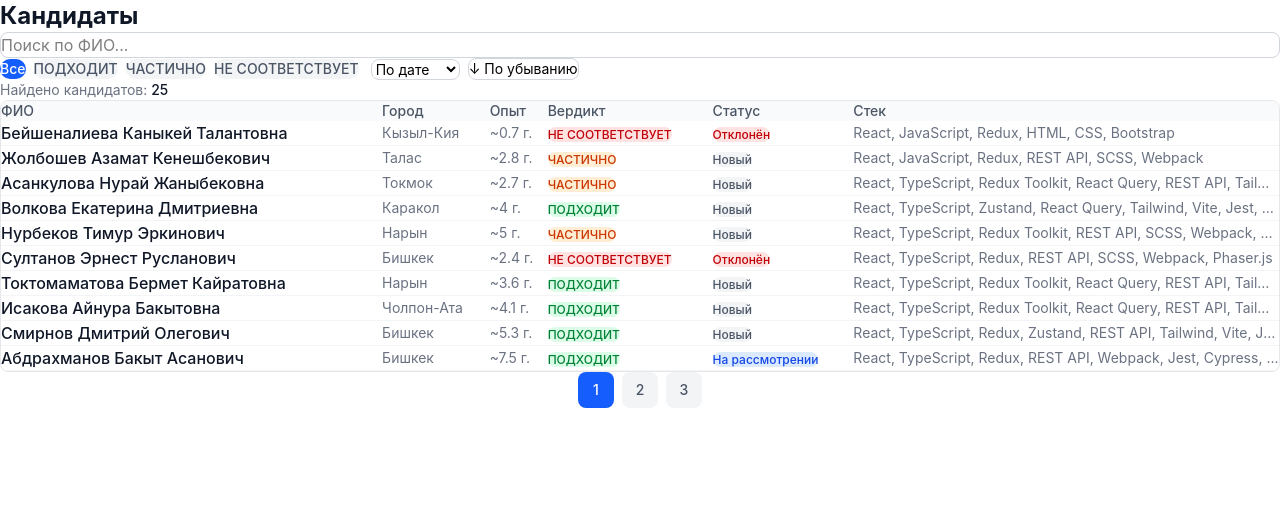
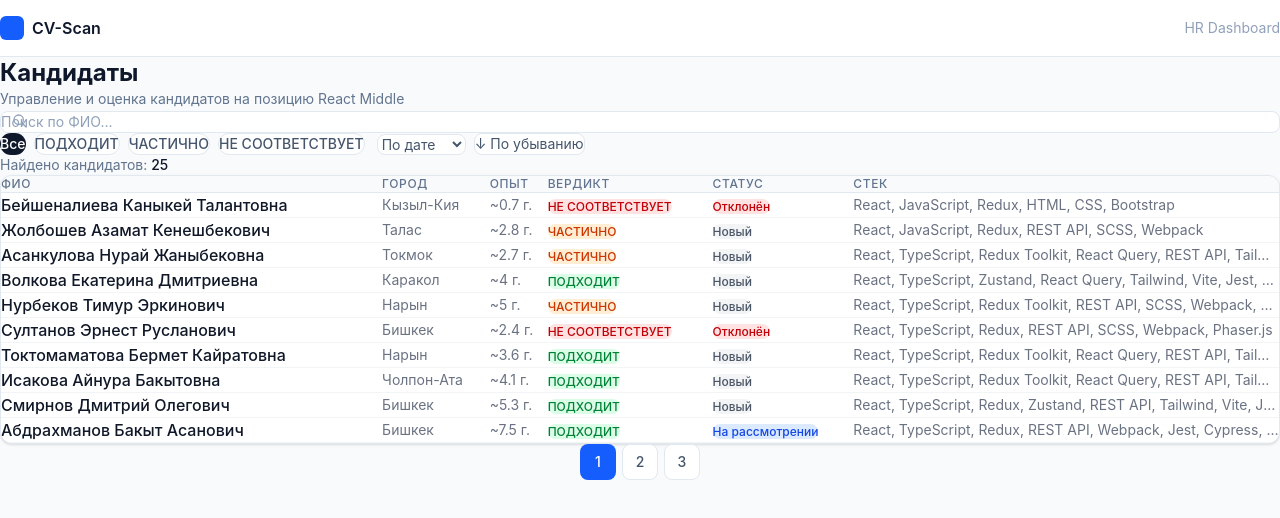
Before and after one commit to alisher-zhuman/candidate-dashboard, a React (Vite) app: page /candidates in a window 1280 px wide. Shown: the top 518 px of the page. Built offline with nearby package versions, Linux system fonts and the light colour scheme.

Commit message:
design: redesign UI in Linear/Vercel minimal style

```diff
--- a/src/components/CandidateList/CandidateList.tsx
+++ b/src/components/CandidateList/CandidateList.tsx
@@ -7,6 +7,19 @@ import { CandidateCard } from '../CandidateCard/CandidateCard';
 import { FilterPanel } from '../FilterPanel/FilterPanel';
 import { SearchBar } from '../SearchBar/SearchBar';
 
+const SkeletonRow = () => (
+  <tr className="border-b border-slate-100">
+    {[140, 80, 60, 90, 80, 160].map((w, i) => (
+      <td key={i} className="py-3.5 px-4">
+        <div
+          className="h-4 bg-slate-200 rounded animate-pulse"
+          style={{ width: w }}
+        />
+      </td>
+    ))}
+  </tr>
+);
+
 export const CandidateList = () => {
   const fetchCandidates = useCandidatesStore(state => state.fetchCandidates);
   const page = useFiltersStore(state => state.page);
@@ -14,28 +27,11 @@ export const CandidateList = () => {
 
   const { candidates, totalCandidates, totalPages, isLoading, error } = useCandidates();
 
-  // Синхронизация фильтров с URL
   useUrlFilters();
 
   useEffect(() => {
     fetchCandidates();
   }, [fetchCandidates]);
-
-  if (isLoading) {
-    return (
-      <div className="flex justify-center items-center h-64">
-        <div className="text-gray-500">Загрузка кандидатов...</div>
-      </div>
-    );
-  }
-
-  if (error) {
-    return (
-      <div className="flex justify-center items-center h-64">
-        <div className="text-red-500">{error}</div>
-      </div>
-    );
-  }
 
   return (
     <div className="space-y-4">
@@ -47,40 +43,51 @@ export const CandidateList = () => {
       </div>
 
       {/* Счётчик */}
-      <div className="text-sm text-gray-500">
-        Найдено кандидатов: <span className="font-medium text-gray-900">{totalCandidates}</span>
+      <div className="text-sm text-slate-500">
+        Найдено кандидатов:{' '}
+        <span className="font-medium text-slate-900">{totalCandidates}</span>
       </div>
 
+      {/* Ошибка */}
+      {error && (
+        <div className="text-center py-8 text-red-500 text-sm">{error}</div>
+      )}
+
       {/* Таблица */}
-      {candidates.length === 0 ? (
-        <div className="text-center py-16 text-gray-400">
+      {!error && (
+        candidates.length === 0 && !isLoading ? (
+          <div className="text-center py-16 text-slate-400 text-sm">
             Кандидаты не найдены
           </div>
         ) : (
-        <div className="overflow-x-auto rounded-lg border border-gray-200">
+          <div className="overflow-x-auto rounded-xl border border-slate-200 bg-white shadow-sm">
             <table className="w-full">
-            <thead className="bg-gray-50">
+              <thead className="bg-slate-50 border-b border-slate-200">
                 <tr>
-                <th className="py-3 px-4 text-left text-sm font-medium text-gray-600">ФИО</th>
-                <th className="py-3 px-4 text-left text-sm font-medium text-gray-600">Город</th>
-                <th className="py-3 px-4 text-left text-sm font-medium text-gray-600">Опыт</th>
-                <th className="py-3 px-4 text-left text-sm font-medium text-gray-600">Вердикт</th>
-                <th className="py-3 px-4 text-left text-sm font-medium text-gray-600">Статус</th>
-                <th className="py-3 px-4 text-left text-sm font-medium text-gray-600">Стек</th>
+                  <th className="py-3 px-4 text-left text-xs font-medium text-slate-500 uppercase tracking-wider">ФИО</th>
+                  <th className="py-3 px-4 text-left text-xs font-medium text-slate-500 uppercase tracking-wider">Город</th>
+                  <th className="py-3 px-4 text-left text-xs font-medium text-slate-500 uppercase tracking-wider">Опыт</th>
+                  <th className="py-3 px-4 text-left text-xs font-medium text-slate-500 uppercase tracking-wider">Вердикт</th>
+                  <th className="py-3 px-4 text-left text-xs font-medium text-slate-500 uppercase tracking-wider">Статус</th>
+                  <th className="py-3 px-4 text-left text-xs font-medium text-slate-500 uppercase tracking-wider">Стек</th>
                 </tr>
               </thead>
               <tbody>
-              {candidates.map(candidate => (
+                {isLoading
+                  ? Array.from({ length: 5 }, (_, i) => <SkeletonRow key={i} />)
+                  : candidates.map(candidate => (
                       <CandidateCard key={candidate.id} candidate={candidate} />
-              ))}
+                    ))
+                }
               </tbody>
             </table>
           </div>
+        )
       )}
 
       {/* Пагинация */}
       {totalPages > 1 && (
-        <div className="flex justify-center gap-2">
+        <div className="flex justify-center gap-1.5">
           {Array.from({ length: totalPages }, (_, i) => i + 1).map(p => (
             <button
               key={p}
@@ -88,7 +95,7 @@ export const CandidateList = () => {
               className={`w-9 h-9 rounded-lg text-sm font-medium transition-colors ${
                 page === p
                   ? 'bg-blue-600 text-white'
-                  : 'bg-gray-100 text-gray-600 hover:bg-gray-200'
+                  : 'bg-white border border-slate-200 text-slate-600 hover:bg-slate-50'
               }`}
             >
               {p}
--- a/src/components/FilterPanel/FilterPanel.tsx
+++ b/src/components/FilterPanel/FilterPanel.tsx
@@ -15,6 +15,13 @@ const SORT_OPTIONS: { value: SortField; label: string }[] = [
   { value: "name", label: "По имени" },
   { value: "total_exp", label: "По опыту" },
 ];
+
+const verdictActiveClass: Record<string, string> = {
+  "Все": "bg-slate-900 text-white",
+  "ПОДХОДИТ": "bg-emerald-600 text-white",
+  "ЧАСТИЧНО": "bg-amber-500 text-white",
+  "НЕ СООТВЕТСТВУЕТ": "bg-red-500 text-white",
+};
 
 export const FilterPanel = () => {
   const verdict = useFiltersStore((state) => state.verdict);
@@ -34,8 +41,8 @@ export const FilterPanel = () => {
             onClick={() => setVerdict(v)}
             className={`px-3 py-1.5 rounded-full text-sm font-medium transition-colors ${
               verdict === v
-                ? "bg-blue-600 text-white"
-                : "bg-gray-100 text-gray-600 hover:bg-gray-200"
+                ? verdictActiveClass[v]
+                : "bg-white border border-slate-200 text-slate-600 hover:bg-slate-50"
             }`}
           >
             {v}
@@ -48,7 +55,7 @@ export const FilterPanel = () => {
         <select
           value={sortField}
           onChange={(e) => setSortField(e.target.value as SortField)}
-          className="px-3 py-1.5 border border-gray-300 rounded-lg text-sm outline-none focus:ring-2 focus:ring-blue-500"
+          className="px-3 py-1.5 border border-slate-200 bg-white rounded-lg text-sm outline-none focus:ring-2 focus:ring-blue-500 text-slate-600"
         >
           {SORT_OPTIONS.map((o) => (
             <option key={o.value} value={o.value}>
@@ -59,7 +66,7 @@ export const FilterPanel = () => {
 
         <button
           onClick={() => setSortOrder(sortOrder === "asc" ? "desc" : "asc")}
-          className="px-3 py-1.5 border border-gray-300 rounded-lg text-sm hover:bg-gray-100 transition-colors"
+          className="px-3 py-1.5 border border-slate-200 bg-white rounded-lg text-sm text-slate-600 hover:bg-slate-50 transition-colors"
         >
           {sortOrder === "asc" ? "↑ По возрастанию" : "↓ По убыванию"}
         </button>
--- a/src/components/SearchBar/SearchBar.tsx
+++ b/src/components/SearchBar/SearchBar.tsx
@@ -1,16 +1,31 @@
-import { useFiltersStore } from '../../store/filtersStore';
+import { useFiltersStore } from "../../store/filtersStore";
 
 export const SearchBar = () => {
-  const search = useFiltersStore(state => state.search);
-  const setSearch = useFiltersStore(state => state.setSearch);
+  const search = useFiltersStore((state) => state.search);
+  const setSearch = useFiltersStore((state) => state.setSearch);
 
   return (
-    <input
-      type="text"
-      value={search}
-      onChange={e => setSearch(e.target.value)}
-      placeholder="Поиск по ФИО..."
-      className="w-full px-4 py-2 border border-gray-300 rounded-lg outline-none focus:ring-2 focus:ring-blue-500 focus:border-transparent"
-    />
+    <div className="relative">
+      <svg
+        className="absolute left-3 top-1/2 -translate-y-1/2 w-4 h-4 text-slate-400"
+        fill="none"
+        stroke="currentColor"
+        viewBox="0 0 24 24"
+      >
+        <path
+          strokeLinecap="round"
+          strokeLinejoin="round"
+          strokeWidth={2}
+          d="M21 21l-6-6m2-5a7 7 0 11-14 0 7 7 0 0114 0z"
+        />
+      </svg>
+      <input
+        type="text"
+        value={search}
+        onChange={(e) => setSearch(e.target.value)}
+        placeholder="Поиск по ФИО..."
+        className="w-full pl-9 pr-4 py-2.5 bg-white border border-slate-200 rounded-lg text-sm outline-none focus:ring-2 focus:ring-blue-500 focus:border-transparent transition-all placeholder:text-slate-400"
+      />
+    </div>
   );
 };
--- /dev/null
+++ b/src/components/UI/Layout.tsx
@@ -0,0 +1,22 @@
+interface LayoutProps {
+  children: React.ReactNode;
+}
+
+export const Layout = ({ children }: LayoutProps) => {
+  return (
+    <div className="min-h-screen bg-slate-50">
+      <header className="bg-white border-b border-slate-200 sticky top-0 z-10">
+        <div className="max-w-7xl mx-auto px-6 h-14 flex items-center justify-between">
+          <div className="flex items-center gap-2">
+            <div className="w-6 h-6 bg-blue-600 rounded-md"></div>
+            <span className="font-semibold text-slate-900">CV-Scan</span>
+          </div>
+          <span className="text-sm text-slate-400">HR Dashboard</span>
+        </div>
+      </header>
+      <div className="max-w-7xl mx-auto px-6 py-8">
+        {children}
+      </div>
+    </div>
+  );
+};
--- a/src/index.css
+++ b/src/index.css
@@ -1,7 +1,15 @@
 @import "tailwindcss";
+
+@import url("https://fonts.googleapis.com/css2?family=Inter:wght@400;500;600;700&display=swap");
 
 * {
   margin: 0;
   padding: 0;
   box-sizing: border-box;
 }
+
+body {
+  font-family: "Inter", sans-serif;
+  background-color: #f8fafc;
+  color: #0f172a;
+}
--- a/src/pages/CandidatesPage.tsx
+++ b/src/pages/CandidatesPage.tsx
@@ -1,12 +1,14 @@
 import { CandidateList } from '../components/CandidateList/CandidateList';
+import { Layout } from '../components/UI/Layout';
 
 export const CandidatesPage = () => {
   return (
-    <main className="max-w-7xl mx-auto px-4 py-8">
-      <h1 className="text-2xl font-bold text-gray-900 mb-6">
-        Кандидаты
-      </h1>
+    <Layout>
+      <div className="mb-8">
+        <h1 className="text-2xl font-bold text-slate-900">Кандидаты</h1>
+        <p className="text-slate-500 mt-1 text-sm">Управление и оценка кандидатов на позицию React Middle</p>
+      </div>
       <CandidateList />
-    </main>
+    </Layout>
   );
 };
```
Also changed, not shown: src/pages/CandidateDetailPage.tsx (+18 -15 lines). Lines whose indentation alone changed are shown as unchanged.
